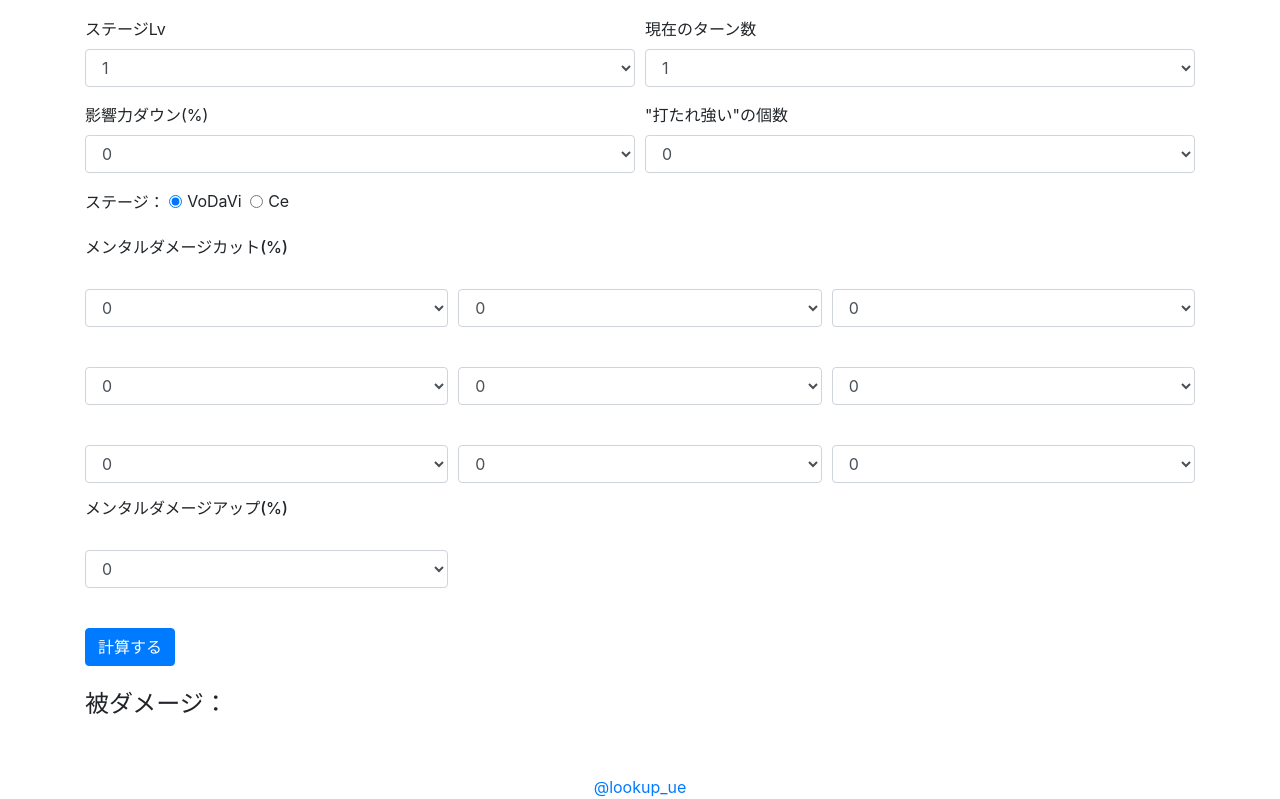
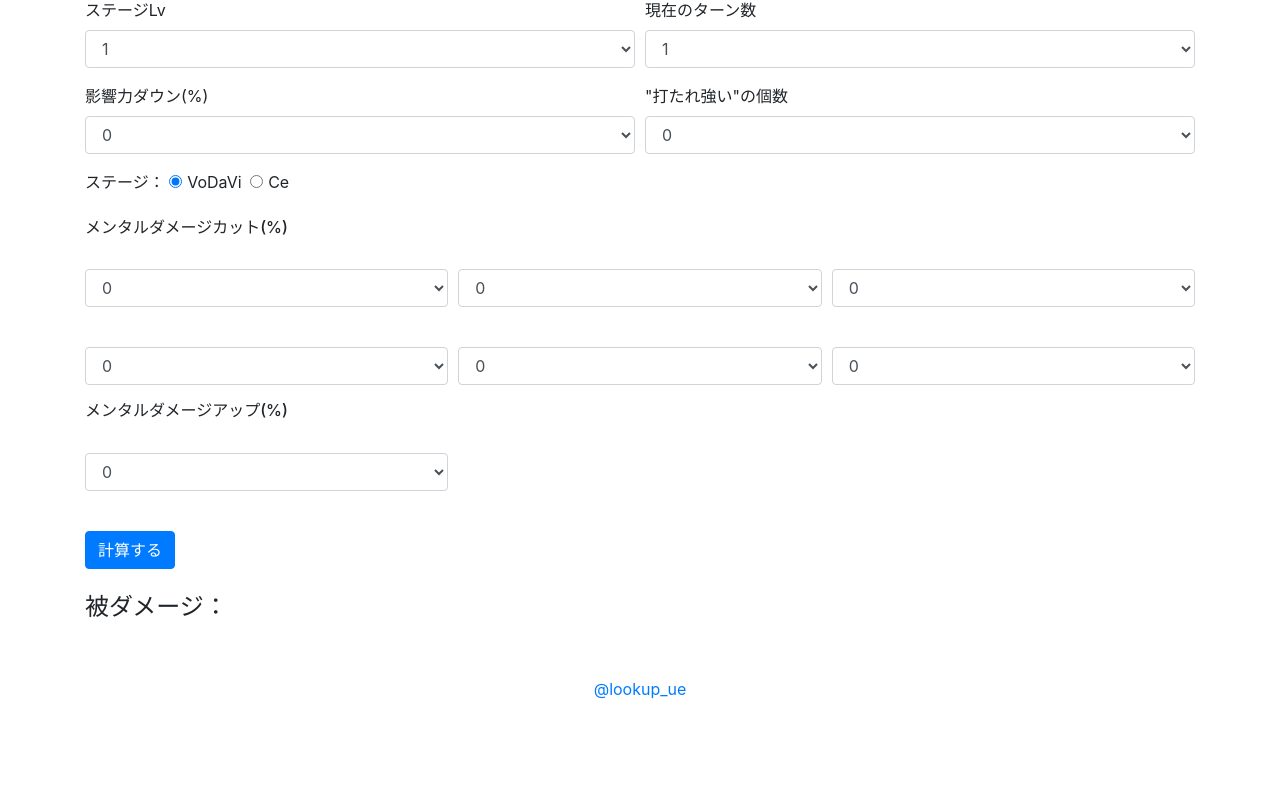
Before and after one commit to uemill/CFcalc, a plain HTML site: page index.html in a window 1280 px wide. Shown: the part 63-862 px from the top of the page. After the commit the page ends 800 px from the top, so only its background shows below. Drawn offline with nearby package versions, Linux system fonts and the light colour scheme.

Commit message:
微修正
ダメージカット入力欄を9個から6個に変更

```diff
--- a/CFcalc.js
+++ b/CFcalc.js
@@ -24,9 +24,6 @@
     		!$.isNumeric($("#damagecut4").val()) ||
     		!$.isNumeric($("#damagecut5").val()) ||
     		!$.isNumeric($("#damagecut6").val()) ||
-    		!$.isNumeric($("#damagecut7").val()) ||
-    		!$.isNumeric($("#damagecut8").val()) ||
-    		!$.isNumeric($("#damagecut9").val()) ||
     		!$.isNumeric($("#damageup").val()) ){
     		alert("入力エラー")
       		return false;
@@ -60,7 +57,7 @@
 
 		//ダメージCUT&UP
 		let cuts = 1;
-		for (let i=0; i<9; i++)
+		for (let i=0; i<6; i++)
 			cuts *= (100 - damagecut[i]) / 100;
 		cuts *= (100 + damageup) / 100;
 
@@ -87,9 +84,6 @@
  			damagecut.push(Number($("#damagecut4").val()));
  			damagecut.push(Number($("#damagecut5").val()));
  			damagecut.push(Number($("#damagecut6").val()));
- 			damagecut.push(Number($("#damagecut7").val()));
- 			damagecut.push(Number($("#damagecut8").val()));
- 			damagecut.push(Number($("#damagecut9").val()));
  			damageup = Number($("#damageup").val());
 		}else{
 
--- a/index.html
+++ b/index.html
@@ -13,7 +13,7 @@
     <title>コラボフェス被ダメ計算機</title>
   </head>
   <body>
-    <h1>コラボフェス被ダメ計算機</h1>
+    <center><h4>コラボフェス被ダメ計算機</h4></center>
 
 
 
@@ -225,56 +225,6 @@
     			</select>
   			</div>
 
-			<div class="form-group col-4">
-    			<label for="damagecut7"></label>
-    			<select class="form-control" id="damagecut7">
-    				<option>0</option>
-    				<option>10</option>
-    				<option>15</option>
-    				<option>20</option>
-    				<option>25</option>
-    				<option>30</option>
-    				<option>33</option>
-    				<option>40</option>
-    				<option>50</option>
-    				<option>70</option>
-    				<option>75</option>
-    			</select>
-  			</div>
-
-			<div class="form-group col-4">
-    			<label for="damagecut8"></label>
-    			<select class="form-control" id="damagecut8">
-    				<option>0</option>
-    				<option>10</option>
-    				<option>15</option>
-    				<option>20</option>
-    				<option>25</option>
-    				<option>30</option>
-    				<option>33</option>
-    				<option>40</option>
-    				<option>50</option>
-    				<option>70</option>
-    				<option>75</option>
-    			</select>
-  			</div>
-
-			<div class="form-group col-4">
-    			<label for="damagecut9"></label>
-    			<select class="form-control" id="damagecut9">
-    				<option>0</option>
-    				<option>10</option>
-    				<option>15</option>
-    				<option>20</option>
-    				<option>25</option>
-    				<option>30</option>
-    				<option>33</option>
-    				<option>40</option>
-    				<option>50</option>
-    				<option>70</option>
-    				<option>75</option>
-    			</select>
-  			</div>
 		</div>
 		<h6>メンタルダメージアップ(%)</h6>
 		<div class="form-row">
```
